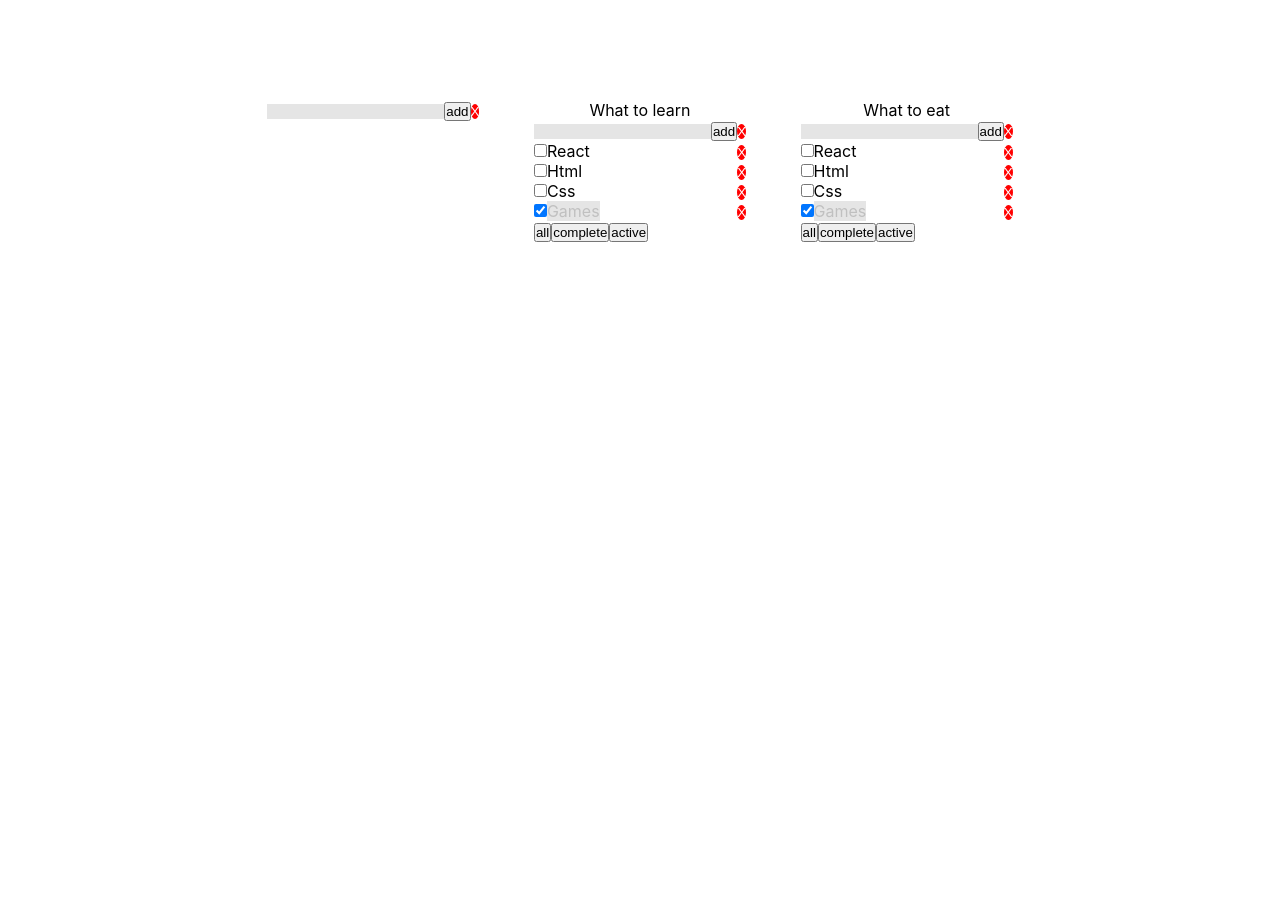
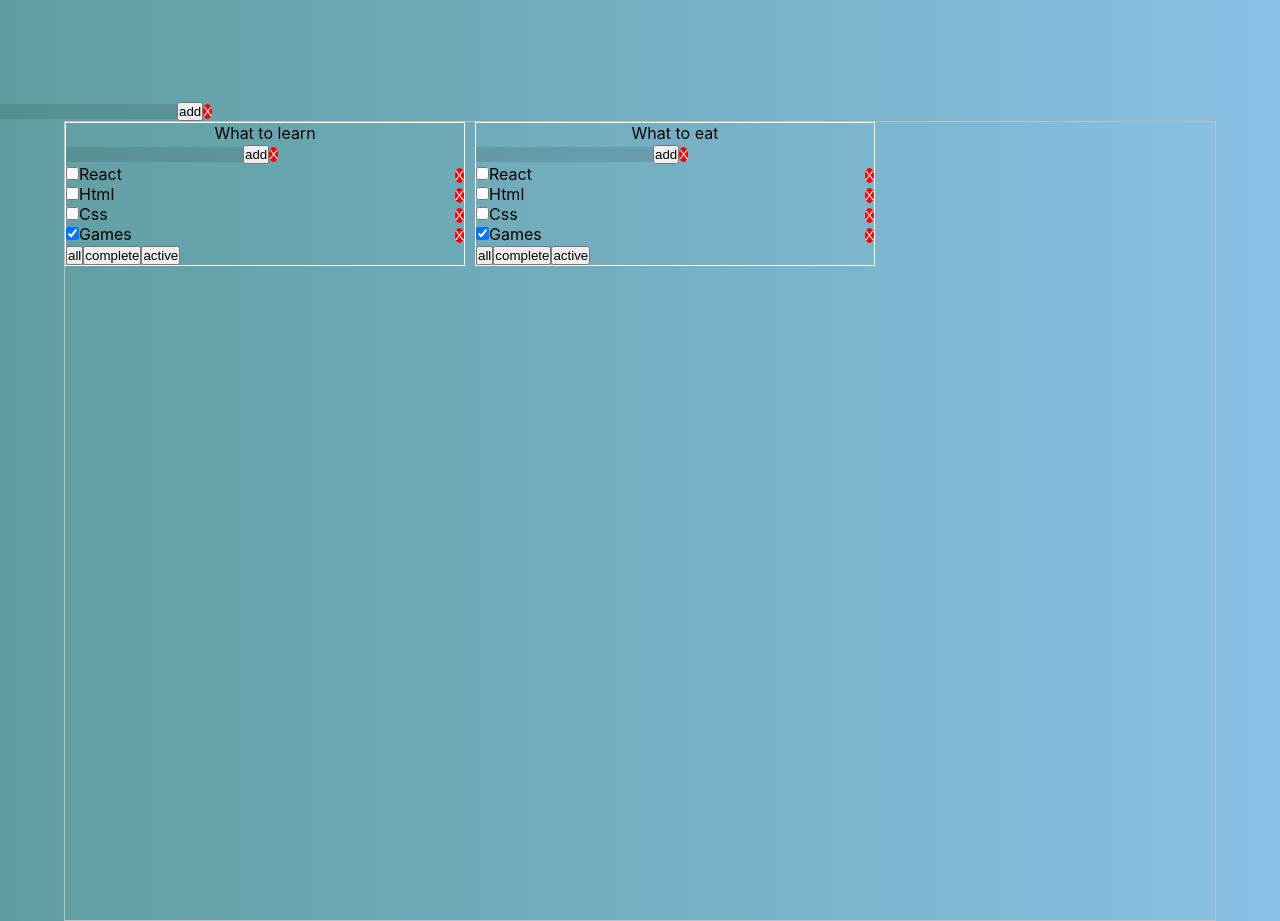
Before and after one commit to whoknow117/TypeScriptTodoList, a React (Create React App) app: page / in a window 1280 px wide. Before the commit the page ends 800 px from the top, so only its background shows below. Built offline with nearby package versions, Linux system fonts and the light colour scheme.

Commit message:
createTodoListsCompleted

```diff
--- a/package.json
+++ b/package.json
@@ -1,5 +1,6 @@
 {
   "name": "todolist",
+  "homepage": "htpps://whoknow117.github.io/TypeScriptTodoList",
   "version": "0.1.0",
   "private": true,
   "dependencies": {
@@ -11,6 +12,7 @@
     "@types/react": "^16.9.56",
     "@types/react-dom": "^16.9.9",
     "@types/uuid": "^8.3.0",
+    "gh-pages": "^3.1.0",
     "node": "^15.2.0",
     "react": "^17.0.1",
     "react-dom": "^17.0.1",
@@ -25,7 +27,9 @@
     "start": "react-scripts start",
     "build": "react-scripts build",
     "test": "react-scripts test",
-    "eject": "react-scripts eject"
+    "eject": "react-scripts eject",
+    "predeploy": "npm run build",
+    "deploy": "gh-pages -d build"
   },
   "eslintConfig": {
     "extends": [
--- a/src/App.css
+++ b/src/App.css
@@ -1,8 +1,26 @@
 .App {
+
+
+  height: 100vh;
+  width:100vw;
   text-align: center;
-  display: flex;
-  justify-content: space-around;
-  width: 800px;
+
+
+
+
+
+}
+.App .todoLists {
+  width: 90%;
+  height: 100%;
+  margin: 0 auto;
+  border: 1px solid silver;
+  display: grid;
+  text-align: center;
+  grid-template-columns: 1fr 1fr 1fr ;
+  grid-gap: 10px;
+
+
 }
 
 .App-logo {
--- a/src/App.tsx
+++ b/src/App.tsx
@@ -64,10 +64,30 @@ function App() {
         }
 
     }
+
+    const changeTaskTitle = (taskID: string, title: string, todoListID: string) => {
+        const todoListTasks = tasks[todoListID]
+
+        const task = todoListTasks.find( task => task.id === taskID)
+        if(task) {
+            task.name = title
+            setTasks({...tasks})
+        }
+
+    }
+
     const changeFilter = (newFilterValue: AffairsPriorityType, todoListID: string) => {
         const todoList = todoLists.find( tl => tl.id === todoListID)
         if(todoList) {
             todoList.filter = newFilterValue
+        }
+        setTodoLists([...todoLists])
+    }
+
+    const changeTodoListTitle = (newTitle: string, todoListID: string) => {
+        const todoList = todoLists.find( tl => tl.id === todoListID)
+        if(todoList) {
+            todoList.title = newTitle
         }
         setTodoLists([...todoLists])
     }
@@ -110,6 +130,7 @@ function App() {
 
         <div className="App">
             <TodoInput addItem={addTodoList}/>
+            <div className="todoLists">
                 {todoLists.map( tl => {
 
                     let todoListTasks = tasks[tl.id]
@@ -134,10 +155,13 @@ function App() {
                                 addTask={addTask}
                                 changeTaskStatus={changeTaskStatus}
                                 removeTodoList={removeTodoList}
+                                changeTaskTitle={changeTaskTitle}
+                                changeTodoListTitle={changeTodoListTitle}
                             />
                         </div>
                     )
                 })}
+            </div>
 
         </div>
     );
--- a/src/components/TodoList/Affairs/Affairs.tsx
+++ b/src/components/TodoList/Affairs/Affairs.tsx
@@ -3,6 +3,7 @@ import classes from './Affairs.module.scss';
 import {DefaultTasksType} from "../../../App";
 import SupperCheckbox from "../../common/SuperCheckbox/SupperCheckbox";
 import SupperButton from "../../common/SuperButton/SupperButton";
+import EditableSpan from "./EditableSpan/EditableSpan";
 
 
 
@@ -11,17 +12,21 @@ export type PropsType = {
     deleteCallBack: (taskID: string, todoListID: string) => void
     changeTaskStatus : (taskID: string, isDone: boolean, todoListID: string) => void
     todoID: string
+    changeTaskTitle:(taskID: string, title: string, todoListID: string) => void
 }
 
-const Affairs:React.FC<PropsType> = ({todoID, changeTaskStatus, deleteCallBack, task, ...restProps}) => {
+const Affairs:React.FC<PropsType> = ({changeTaskTitle,todoID, changeTaskStatus, deleteCallBack, task, ...restProps}) => {
 
     const deleteTask = () => {deleteCallBack(task.id,todoID) }
     const changeStatus = (e: ChangeEvent<HTMLInputElement>) => {changeTaskStatus(task.id, e.currentTarget.checked,todoID)}
     const activeTask = `${task.isDone ? classes.active : ""}`
+
+    const  changeTitle = (newValue:string) => {changeTaskTitle(task.id,newValue, todoID)}
+
     return <div className={classes.todoWrapper}>
         {/*<input checked={task.isDone} type="checkbox" onChange={changeStatus} />*/}
         <SupperCheckbox checked={task.isDone} onChange={changeStatus}/>
-        <div className={activeTask}>{task.name}</div>
+        <EditableSpan changeValue={changeTitle} title={task.name}/>
         <div className={classes.btn}>
             {/*<button onClick={deleteTask}>x</button>*/}
             <SupperButton red onClick={deleteTask}>X</SupperButton>
--- /dev/null
+++ b/src/components/TodoList/Affairs/EditableSpan/EditableSpan.tsx
@@ -0,0 +1,29 @@
+import React, { ChangeEvent, useState } from "react";
+
+export type EditableSpanType = {
+    title: string
+    changeValue: (newValue: string) => void
+}
+
+const EditableSpan:React.FC<EditableSpanType>= ({changeValue, title}) => {
+    const [editMode, setEditMode] = useState<boolean>(false)
+    const [titleValue, setTitleValue] =useState<string>(title);
+
+    const activatedEditMode = () => {
+        setEditMode(true)
+    }
+    const deActivatedEditMode = () => {
+        setEditMode(false)
+        changeValue(titleValue)
+    }
+    const changeTitle = (e: ChangeEvent<HTMLInputElement>) => {
+
+        setTitleValue( e.currentTarget.value)
+    }
+
+    return ( editMode ? <input onChange={changeTitle} value={titleValue} onBlur={deActivatedEditMode} autoFocus={true} type="text"/> : <span onDoubleClick={activatedEditMode}>{title}</span>
+
+    )
+}
+
+export default EditableSpan;
--- a/src/components/TodoList/TodoAffairs.module.scss
+++ b/src/components/TodoList/TodoAffairs.module.scss
@@ -0,0 +1,6 @@
+
+
+.todoWrapper {
+  border: 1px solid #fff;
+  width: 400px;
+}
--- a/src/components/TodoList/TodoAffairs.tsx
+++ b/src/components/TodoList/TodoAffairs.tsx
@@ -14,17 +14,20 @@ export type TodoListType = {
     changeTaskStatus : (taskID: string, isDone: boolean, todoListID: string) => void
     todoID: string
     title: string
+    changeTaskTitle:(taskID: string, title: string, todoListID: string) => void
     removeTodoList: (todoListID: string) => void
+    changeTodoListTitle:(newTitle:string, todoListID:string) => void
 }
 
-const TodoList: React.FC<TodoListType> = ({title, removeTodoList, todoID,tasks, changeTaskStatus,addTask, deleteCallBack, changeFilter }) => {
+const TodoList: React.FC<TodoListType> = ({changeTaskTitle, title, removeTodoList, todoID,tasks, changeTaskStatus,addTask, deleteCallBack, changeFilter }) => {
 
     const addItem = (title: string) => {addTask(title,todoID)}
 
     return <div className={classes.todoWrapper}>
-        {title}
-        <TodoInput       addItem={addItem}/>
+        <span>{title}</span>
+        <TodoInput  addItem={addItem}/>
         {tasks.map(t => <Affairs
+            changeTaskTitle={changeTaskTitle}
             key={t.id}
             changeTaskStatus={changeTaskStatus}
             task={t}
--- a/src/index.css
+++ b/src/index.css
@@ -3,6 +3,7 @@ body {
   width: 100%;
   height: 100vh;
   display: flex;
+  background: linear-gradient(90deg, cadetblue, #89c1e5);
   padding-top: 100px;
   justify-content: center;
   font-family: -apple-system, BlinkMacSystemFont, 'Segoe UI', 'Roboto', 'Oxygen',
```
Also changed, not shown: 1 other file (tests, documents, lock files or other folders). Lines whose indentation alone changed are shown as unchanged.
